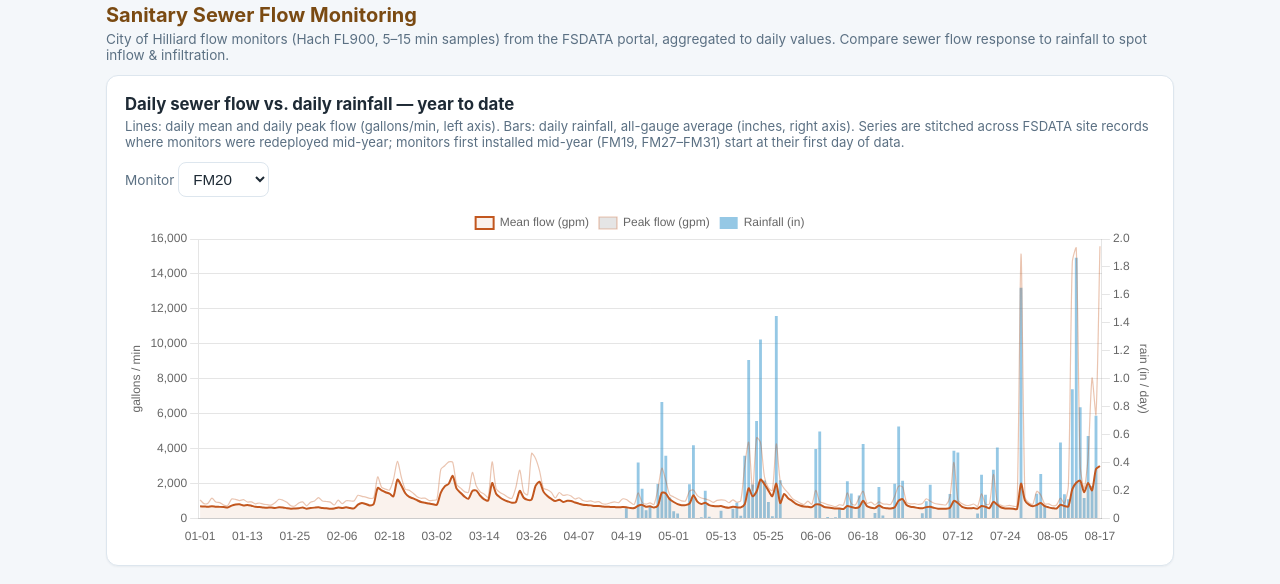
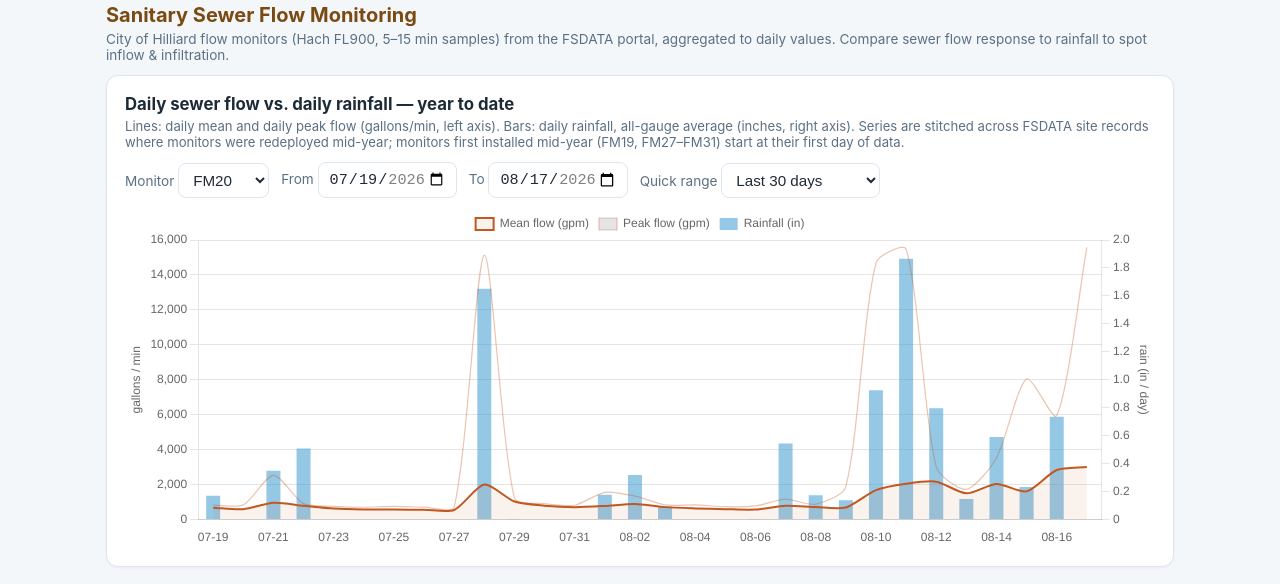
Before and after one commit to hilliardohio/rainfall, a plain HTML site: page index.html in a window 1280 px wide. Shown: the part 1136-1720 px from the top of the page. Drawn offline with nearby package versions, Linux system fonts and the light colour scheme.

Commit message:
Add files via upload

```diff
--- a/index.html
+++ b/index.html
@@ -20,7 +20,7 @@
   main{max-width:1100px;margin:0 auto;padding:20px 16px 40px}
   .controls{display:flex;flex-wrap:wrap;gap:12px;align-items:center;margin:6px 0 16px}
   .controls label{font-size:.85rem;color:var(--muted)}
-  select{font-size:.95rem;padding:7px 10px;border:1px solid var(--line);border-radius:8px;background:#fff;color:var(--ink)}
+  select,input[type=date]{font-size:.95rem;padding:7px 10px;border:1px solid var(--line);border-radius:8px;background:#fff;color:var(--ink)}
   .cards{display:grid;grid-template-columns:repeat(auto-fit,minmax(150px,1fr));gap:12px;margin-bottom:18px}
   .card{background:var(--card);border:1px solid var(--line);border-radius:12px;padding:14px 16px;box-shadow:0 1px 2px rgba(20,40,60,.05)}
   .card .v{font-size:1.5rem;font-weight:650;color:var(--accent)}
@@ -99,6 +99,20 @@
       <div class="controls" style="margin:4px 0 10px">
         <label>Monitor
           <select id="monSel"></select>
+        </label>
+        <label>From
+          <input type="date" id="flowFrom">
+        </label>
+        <label>To
+          <input type="date" id="flowTo">
+        </label>
+        <label>Quick range
+          <select id="flowPreset">
+            <option value="all">Full record (YTD)</option>
+            <option value="90">Last 90 days</option>
+            <option value="30" selected>Last 30 days</option>
+            <option value="14">Last 14 days</option>
+          </select>
         </label>
       </div>
       <div class="chartwrap tall"><canvas id="flowChart"></canvas></div>
@@ -314,8 +328,31 @@ function initSewer(){
   const sel = document.getElementById("monSel");
   sel.innerHTML = SEWER.monitors.map(m => `<option value="${m.id}">${m.id}</option>`).join("");
   sel.value = "FM20";                       // longest record by default
+  // date-range controls
+  const from = document.getElementById("flowFrom"), to = document.getElementById("flowTo");
+  const preset = document.getElementById("flowPreset");
+  const allDates = SEWER.monitors.flatMap(m => [m.daily[0][0], m.daily[m.daily.length-1][0]]).sort();
+  const minD = allDates[0], maxD = allDates[allDates.length-1];
+  from.min = to.min = minD; from.max = to.max = maxD;
+  const applyPreset = () => {
+    if (preset.value === "all"){ from.value = minD; to.value = maxD; }
+    else {
+      const end = new Date(maxD + "T00:00:00");
+      const start = new Date(end.getTime() - (preset.value - 1) * 86400e3);
+      to.value = maxD;
+      from.value = start.toISOString().slice(0,10) < minD ? minD : start.toISOString().slice(0,10);
+    }
+    renderFlow();
+  };
+  preset.onchange = applyPreset;
+  const onRange = (e) => {
+    if (from.value > to.value){ if (e.target === from) to.value = from.value; else from.value = to.value; }
+    preset.value = "";                       // custom range
+    renderFlow();
+  };
+  from.onchange = onRange; to.onchange = onRange;
   sel.onchange = renderFlow;
-  renderFlow();
+  applyPreset();                             // default: last 30 days
   buildMonTable();
   buildMap();
 }
@@ -329,9 +366,12 @@ function rainByDate(){
 function renderFlow(){
   const m = SEWER.monitors.find(x => x.id === document.getElementById("monSel").value);
   const rain = rainByDate();
-  const labels = m.daily.map(r => r[0]);
-  const avg = m.daily.map(r => r[1]);
-  const peak = m.daily.map(r => r[2]);
+  const f = document.getElementById("flowFrom").value || "0000";
+  const t = document.getElementById("flowTo").value || "9999";
+  const rows = m.daily.filter(r => r[0] >= f && r[0] <= t);
+  const labels = rows.map(r => r[0]);
+  const avg = rows.map(r => r[1]);
+  const peak = rows.map(r => r[2]);
   const rainVals = labels.map(d => rain.has(d) ? rain.get(d) : null);
   if (flowChart) flowChart.destroy();
   flowChart = new Chart(document.getElementById("flowChart"), {
```
